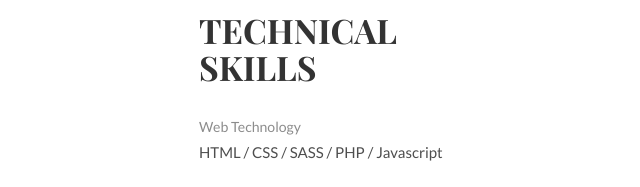
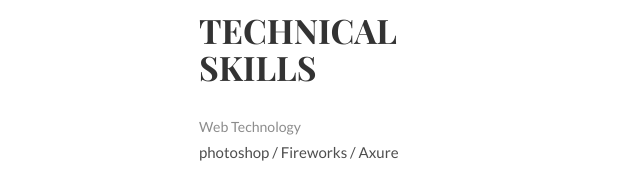
Before and after one commit to jinyuxi/jinyuxi.github.io, a plain HTML site: page main.html in a window 1280 px wide. Shown: the part 1520-1707 px from the top of the page, 130-770 px from the left. Drawn offline with Linux system fonts and the light colour scheme; a script that the page names is missing.

Commit message:
update。。。。。。。。。。。。

```diff
--- a/main.html
+++ b/main.html
@@ -109,7 +109,7 @@
 			<h1>Technical<br>Skills</h1>
 			<ul class="skill-list list-flat">
 				<li>Web Technology</li>
-				<li>HTML / CSS / SASS / PHP / Javascript</li>
+				<li>photoshop / Fireworks / Axure</li>
 			</ul>
 			<ul class="skill-list list-flat">
 				<li>Database</li>
```
